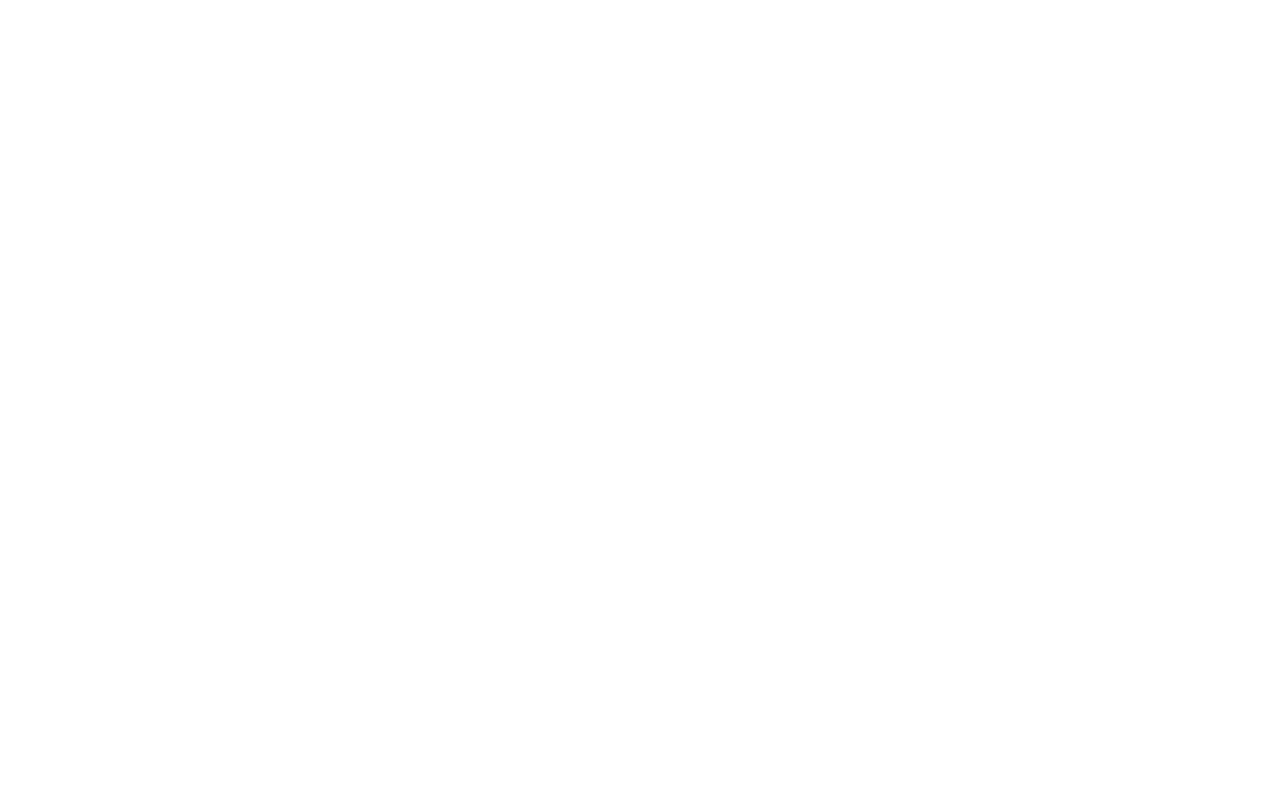
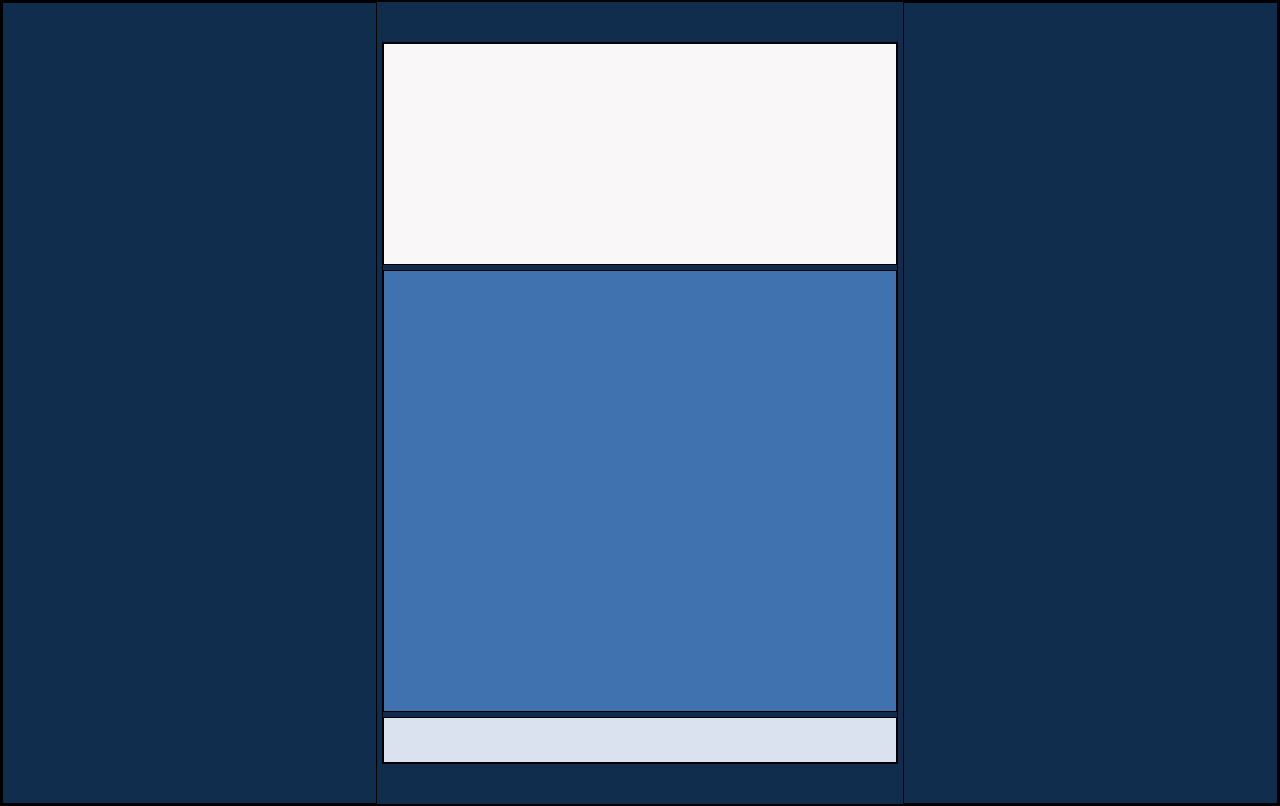
Before and after one commit to grumpper/odin-calculator, a plain HTML site: page index.html in a window 1280 px wide. Drawn offline with Linux system fonts and the light colour scheme.

Commit message:
add base div structure

```diff
--- a/index.html
+++ b/index.html
@@ -10,6 +10,12 @@
         <title>Calculator</title>
     </head>
     <body>
-
+        <div class="side"></div>
+        <div class="wrapper">
+            <div class="display"></div>
+            <div class="buttons"></div>
+            <div class="options"></div>
+        </div>
+        <div class="side"></div>
     </body>
 </html>
--- a/style.css
+++ b/style.css
@@ -0,0 +1,38 @@
+body {
+    display: flex;
+    margin: 0;
+    background-color: #112D4E;
+}
+
+* {
+    border: 1px solid black;
+    gap: 5px
+}
+
+.side {
+    height: 100svh;
+    flex: 1;
+}
+
+.wrapper {
+    display: flex;
+    flex-direction: column;
+    align-self: center;
+    height: 90svh;
+    aspect-ratio: 1 / 1.4;
+}
+
+.display {
+    flex: 5;
+    background-color: #F9F7F7;
+}
+
+.buttons {
+    flex: 10;
+    background-color: #3F72AF;
+}
+
+.options {
+    flex: 1;
+    background-color: #DBE2EF;
+}
```
